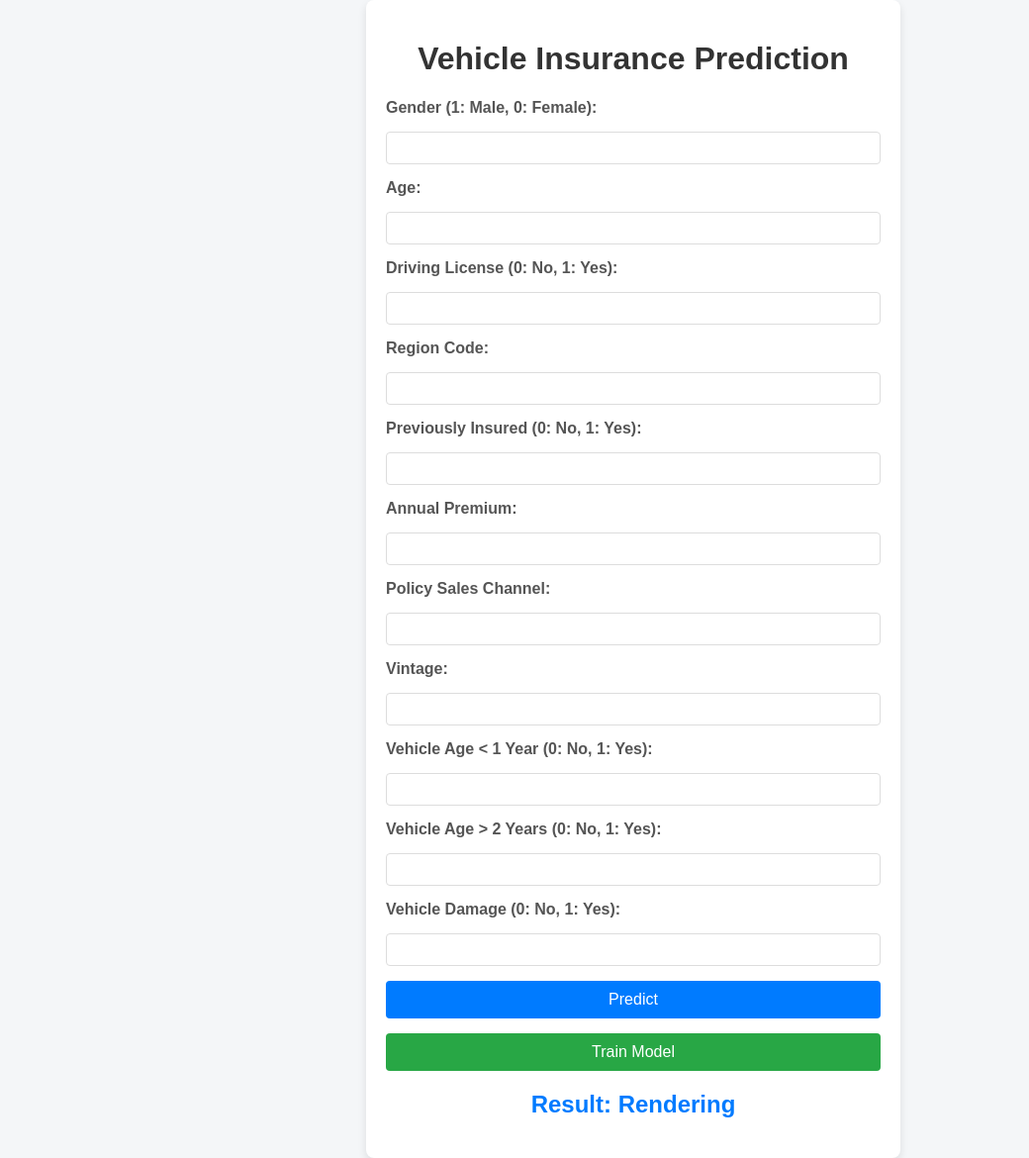
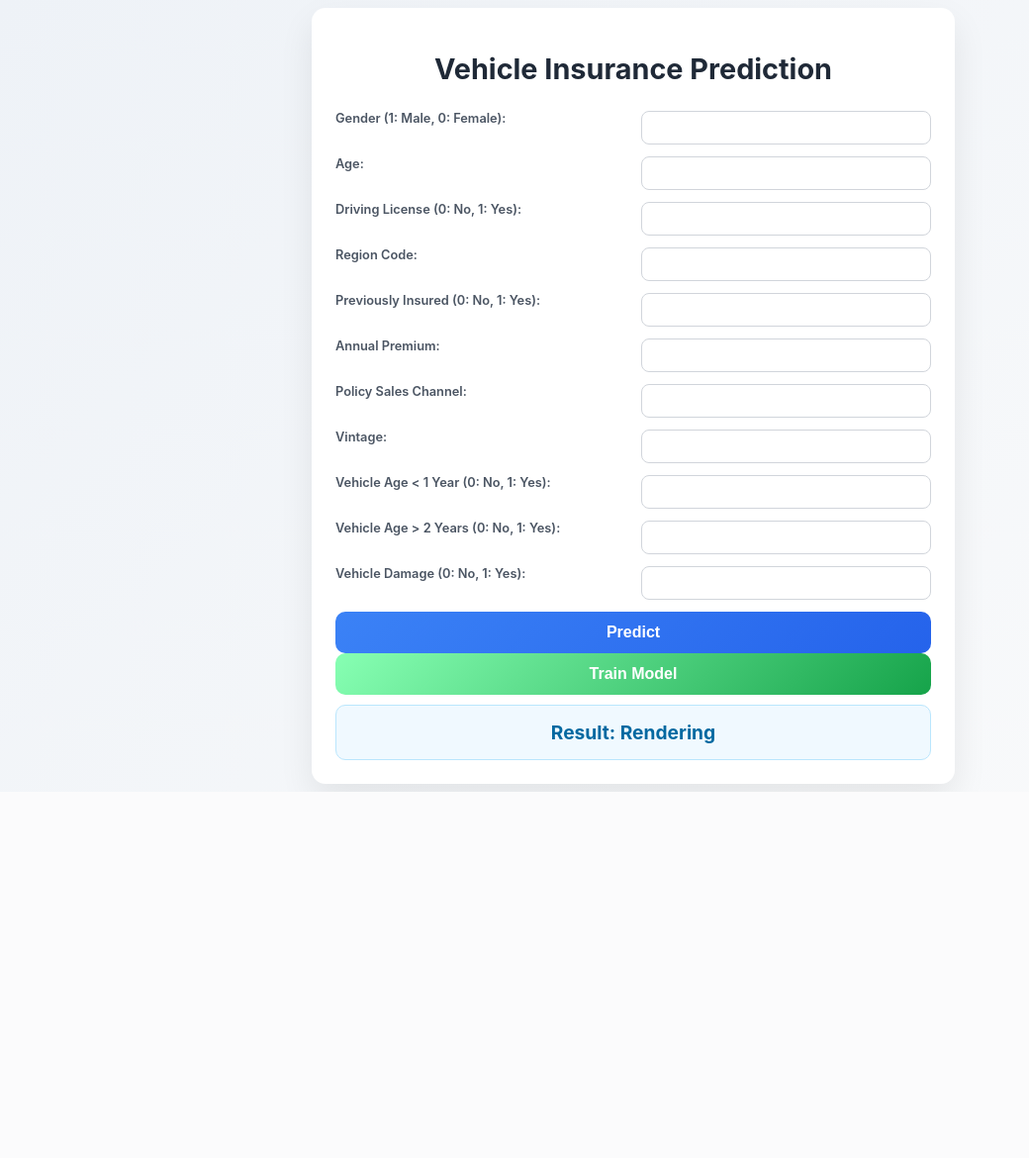
Before and after one commit to ArpitaMallik/MLOps-Vehicle-Insurance-Domain, a FastAPI app: page / in a window 1280 px wide. Shown: the whole page at 99% size, without its empty margins (0-1040 px from the left). After the commit the page ends 800 px from the top, so only its background shows below. Run offline with FastAPI, Linux system fonts and the light colour scheme; parts of the project's set-up code (start-up, migrations or seed data) failed here and were passed over.

Commit message:
CICD test - 1

```diff
--- a/app.py
+++ b/app.py
@@ -129,7 +129,7 @@ async def predictRouteClient(request: Request):
         value = model_predictor.predict(dataframe=vehicle_df)[0]
 
         # Interpret the prediction result as 'Response-Yes' or 'Response-No'
-        status = "Response-Yes" if value == 1 else "Response-No"
+        status = "Yes" if value == 1 else "No"
 
         # Render the same HTML page with the prediction result
         return templates.TemplateResponse(
--- a/static/css/style.css
+++ b/static/css/style.css
@@ -1,73 +1,145 @@
-/* styles.css */
+/* Reset & Base */
+* {
+    box-sizing: border-box;
+}
+
 body {
-    font-family: Arial, sans-serif;
+    font-family: "Inter", "Segoe UI", Arial, sans-serif;
     display: flex;
     justify-content: center;
     align-items: center;
     min-height: 100vh;
     margin: 0;
-    background-color: #f4f6f8;
-}
-
-.container {
-    width: 100%;
-    max-width: 500px;
-    background-color: #ffffff;
-    padding: 20px;
-    border-radius: 8px;
-    box-shadow: 0 4px 8px rgba(0, 0, 0, 0.1);
-    text-align: center;
-}
-
-h1 {
+    background: linear-gradient(135deg, #eef2f7, #f9fafb);
     color: #333;
 }
 
-form {
-    display: flex;
-    flex-direction: column;
-    gap: 15px;
+/* Main Card */
+.container {
+    width: 100%;
+    max-width: 650px;   /* wider, less tall */
+    background-color: #ffffff;
+    padding: 24px;
+    border-radius: 14px;
+    box-shadow: 0 15px 35px rgba(0, 0, 0, 0.08);
 }
 
+/* Heading */
+h1 {
+    text-align: center;
+    margin-bottom: 25px;
+    font-size: 1.8rem;
+    color: #1f2937;
+}
+
+/* Form Layout */
+form {
+    display: grid;
+    grid-template-columns: repeat(2, 1fr);
+    gap: 12px 16px;
+}
+
+/* Labels */
 label {
-    text-align: left;
-    color: #555;
-    font-weight: bold;
+    font-size: 0.8rem;
+    font-weight: 600;
+    color: #4b5563;
 }
 
 input {
-    padding: 8px;
-    border: 1px solid #ddd;
-    border-radius: 4px;
+    padding: 8px 10px;
+    border: 1px solid #d1d5db;
+    border-radius: 8px;
+    font-size: 0.9rem;
 }
 
+
+input:focus {
+    outline: none;
+    border-color: #3b82f6;
+    box-shadow: 0 0 0 3px rgba(59, 130, 246, 0.15);
+}
+
+/* Buttons */
 button {
-    padding: 10px;
-    background-color: #007bff;
-    color: #fff;
+    padding: 12px;
+    background: linear-gradient(135deg, #3b82f6, #2563eb);
+    color: #ffffff;
     border: none;
-    border-radius: 4px;
+    border-radius: 10px;
     cursor: pointer;
-    font-size: 16px;
+    font-size: 1rem;
+    font-weight: 600;
+    transition: transform 0.2s ease, box-shadow 0.2s ease;
 }
 
 button:hover {
-    background-color: #0056b3;
+    transform: translateY(-1px);
+    box-shadow: 0 8px 18px rgba(37, 99, 235, 0.3);
 }
 
+/* Train Button */
 .train-button {
-    background-color: #28a745;
-    margin-top: 15px;
+    background: linear-gradient(135deg, #87ffb3, #16a34a);
+}
+button,
+.train-button {
+    grid-column: span 2;
 }
 
 .train-button:hover {
-    background-color: #218838;
+    box-shadow: 0 8px 18px rgba(22, 163, 74, 0.3);
 }
 
+/* Result Card */
 .result {
-    margin-top: 20px;
+    margin-top: 25px;
+    padding: 15px;
+    border-radius: 10px;
+    background-color: #f0f9ff;
+    border: 1px solid #bae6fd;
+    text-align: center;
+    animation: slideUp 0.4s ease;
+    grid-column: span 2;
+    margin-top: 10px;
 }
 
+
 .result h2 {
-    color: #007bff;
+    margin: 0;
+    font-size: 1.2rem;
+    color: #0369a1;
 }
+
+/* Error Styling (optional) */
+.result.error {
+    background-color: #fef2f2;
+    border-color: #fecaca;
+}
+
+.result.error h2 {
+    color: #b91c1c;
+}
+
+/* Animations */
+@keyframes fadeIn {
+    from {
+        opacity: 0;
+        transform: scale(0.97);
+    }
+    to {
+        opacity: 1;
+        transform: scale(1);
+    }
+}
+
+@keyframes slideUp {
+    from {
+        opacity: 0;
+        transform: translateY(8px);
+    }
+    to {
+        opacity: 1;
+        transform: translateY(0);
+    }
+}
```
Also changed, not shown: .github/workflows/aws.yaml (added), 2 other files.
